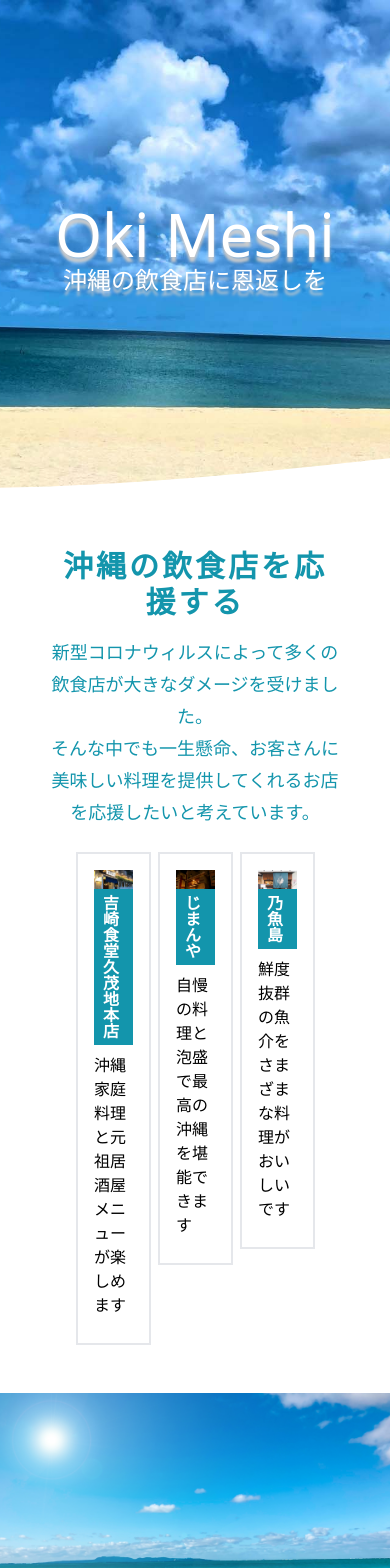
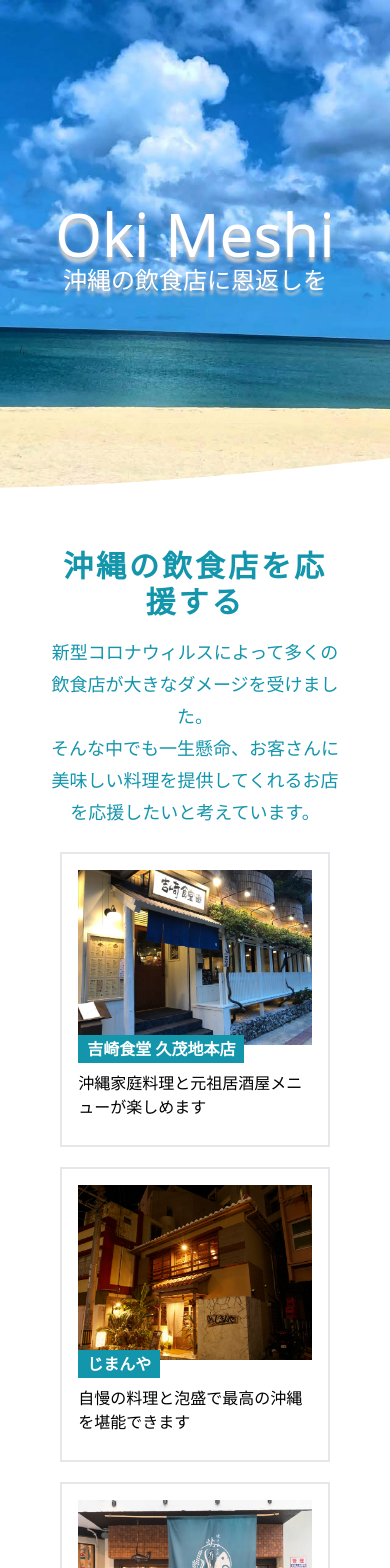
Before and after one commit to shim369/Vuejs-Tailwind-Site, a Vue app: page / in a window 390 px wide. Shown: the top 1568 px of the page. Built offline with nearby package versions, Linux system fonts and the light colour scheme.

Commit message:
card-item css レスポンシブ

```diff
--- a/src/assets/style/tailwind.css
+++ b/src/assets/style/tailwind.css
@@ -24,3 +24,10 @@
   position: relative;
   top: -10px;
 }
+@media(max-width:768px) {
+  .slick-slide {
+    width: 100% !important;
+    float: none !important;
+    margin-bottom: 20px;
+  }
+}
--- a/src/components/Main.vue
+++ b/src/components/Main.vue
@@ -3,7 +3,7 @@
       <section id="concept" class="p-12 bg-white">
         <h2 class="text-center text-3xl mb-4 tracking-widest text-seaBlue font-bold">沖縄の飲食店を応援する</h2>
         <p class="text-center text-lg leading-8 text-seaBlue mb-6">新型コロナウィルスによって多くの飲食店が大きなダメージを受けました。<br>そんな中でも一生懸命、お客さんに美味しい料理を提供してくれるお店を応援したいと考えています。</p>
-        <div class="w-10/12 m-auto">
+        <div class="w-12/12 m-auto">
           <VueSlickCarousel v-bind="settings">
                   <div v-for="item in items" v-bind:key="item.index" class="card-item">
                     <div class="card-inner border-solid border-2 border-gray-200">
```
